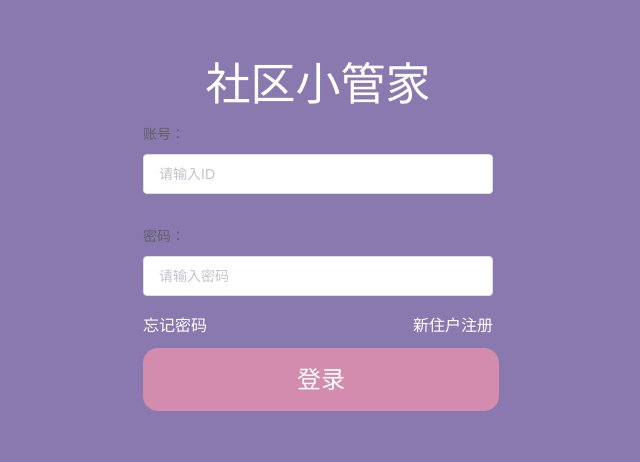
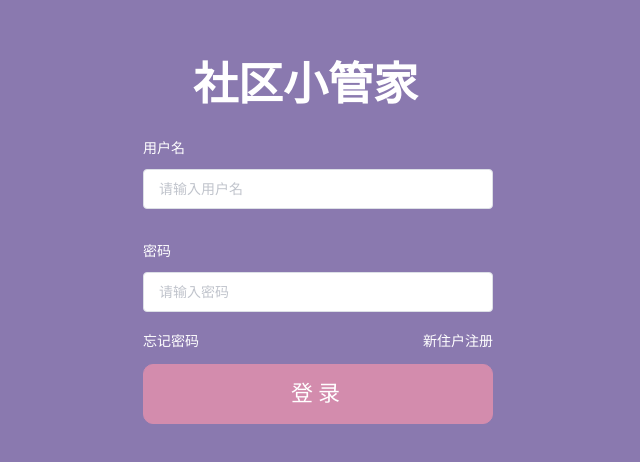
Before and after one commit to WritingCode6/CommunityManagementSystem-frontend, a Vue app: page /login in a window 1280 px wide. Shown: the part 144-606 px from the top of the page, without its empty margins (322-962 px from the left). Built offline with nearby package versions, Linux system fonts and the light colour scheme.

Commit message:
完善登录页样式
1. rule等判断未写
2. 注册和忘记密码的router-link未做

```diff
--- a/src/views/login/login.vue
+++ b/src/views/login/login.vue
@@ -1,25 +1,38 @@
 <template>
   <div id="login" >
-    <el-form :model="ruleForm" :rules="rules" ref="ruleForm" class="loginform" hide-required-asterisk >
+    <div class="login_box">
       <div class="title">社区小管家</div>
-      <el-form-item label="账号：" prop="userid">
-        <el-input v-model="ruleForm.userid" placeholder="请输入ID" ></el-input>
+      <el-form
+              :model="ruleForm"
+              :rules="rules"
+              ref="ruleForm"
+              class="loginForm"
+              hide-required-asterisk >
+        <el-form-item prop="userName">
+          <label>用户名</label>
+          <el-input v-model="ruleForm.userName" placeholder="请输入用户名" ></el-input>
         </el-form-item>
-      <el-form-item label="密码：" prop="password">
+        <el-form-item prop="password">
+          <label>密码</label>
           <el-input v-model="ruleForm.password" placeholder="请输入密码"></el-input>
         </el-form-item>
         <ul>
           <li class="forget">
+            <!--看情况修为router-link-->
             <a href>忘记密码</a>
           </li>
           <li class="enroll">
+            <!--看情况修为router-link-->
             <a href>新住户注册</a>
           </li>
         </ul>
         <el-form-item class="button">
-        <el-button type="primary" @click="submitForm('ruleForm')">登录</el-button>
+          <!--示范代码，先注释-->
+          <!--<el-button type="primary" @click="submitForm('ruleForm')">登录</el-button>-->
+          <el-button type="primary" @click="login">登录</el-button>
         </el-form-item>
       </el-form>
+    </div>
   </div>
 </template>
 
@@ -28,23 +41,23 @@ export default {
   data() {
     return {
       ruleForm: {
-        userid: "",
+        userName: "",
         password: ""
       },
-      rules: {
-        userid: [
-          { required: true, message: "请输入ID", trigger: "blur"},
+      /*rules: {
+        userName: [
+          { required: true, message: "请输入用户名", trigger: "blur"},
           { min: 3, max: 5, message: "长度在 3 到 5 个字符", trigger: "blur" }
         ],
         password: [
           { required: true, message: "请输入密码", trigger: "blur" },
           { min: 3, max: 5, message: "长度在 3 到 5 个字符", trigger: "blur" }
         ]
-      }
+      }*/
     };
   },
   methods: {
-    submitForm(formName) {
+    /*submitForm(formName) {
       this.$refs[formName].validate(valid => {
         if (valid) {
           alert("submit!");
@@ -53,6 +66,9 @@ export default {
           return false;
         }
       });
+    }*/
+    login() {
+      console.log('登录');
     }
   }
 };
@@ -60,29 +76,40 @@ export default {
 
 <style scoped>
 #login {
+  font-family: Microsoft Yahei, SimSun;
+  font-size: 14px;
   width: 100%;
   height: 100%;
   background: #8a79af;
   position: absolute;
+  color: #fff;
 }
-.loginform {
-  width: 350px;
-  margin: 200px auto;
+.login_box {
+  /* 实现垂直居中 */
+  width: 400px;
+  height: 400px;
+  /* top和left是宽高的负的一半 */
+  margin: -200px 0 0 -200px;
+  position: absolute;
+  top: 50%;
+  left: 50%;
 }
 .title {
+  font-family: STKaiti;
   margin:0 auto;
-  width: 225px;
+  width: 250px;
   height: 58px;
   font-size: 45px;
+  font-weight: bolder;
   line-height: 58px;
   color: #fff;
 }
-.el-form-item__label {
-  font-size: 24px;
-  background: #fff;
+.loginForm {
+  width: 350px;
+  margin: 15px auto 0 auto;
 }
-a,
-.button {
+/* 待修改 */
+a {
   color: #fff;
 }
 .forget {
@@ -92,12 +119,13 @@ a,
   float:right;
 }
 .el-button--primary {
-  width: 356px;
-  height: 63px;
-  font-size:24px;
-  border: #D38CAD;
-  background: #D38CAD;
-  margin-top:14px;
-  border-radius: 15px;
+  width: 350px;
+  height: 60px;
+  font-size: 22px;
+  letter-spacing: 5px;
+  border-color: #D38CAD;
+  background-color: #D38CAD;
+  margin-top: 15px;
+  border-radius: 10px;
 }
 </style>
```
Lines whose indentation alone changed are shown as unchanged.
